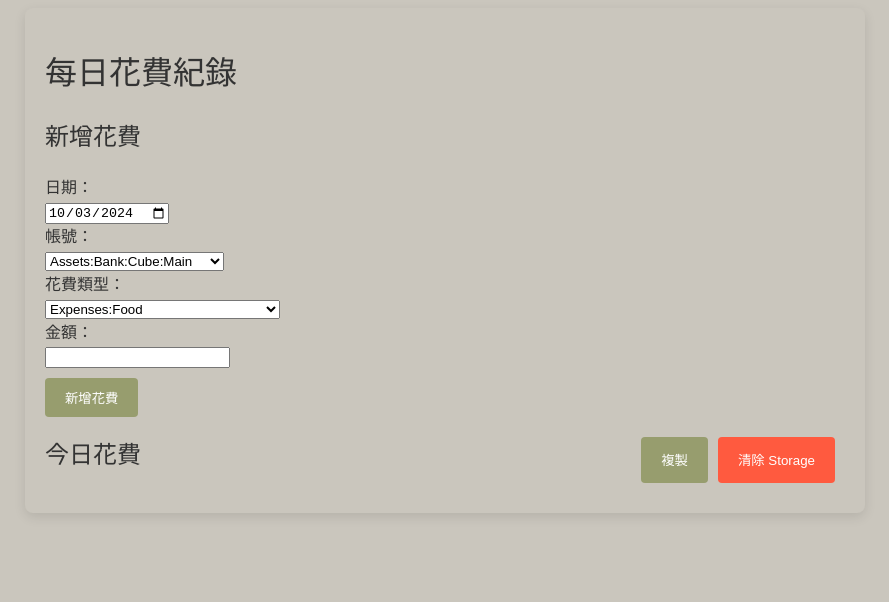
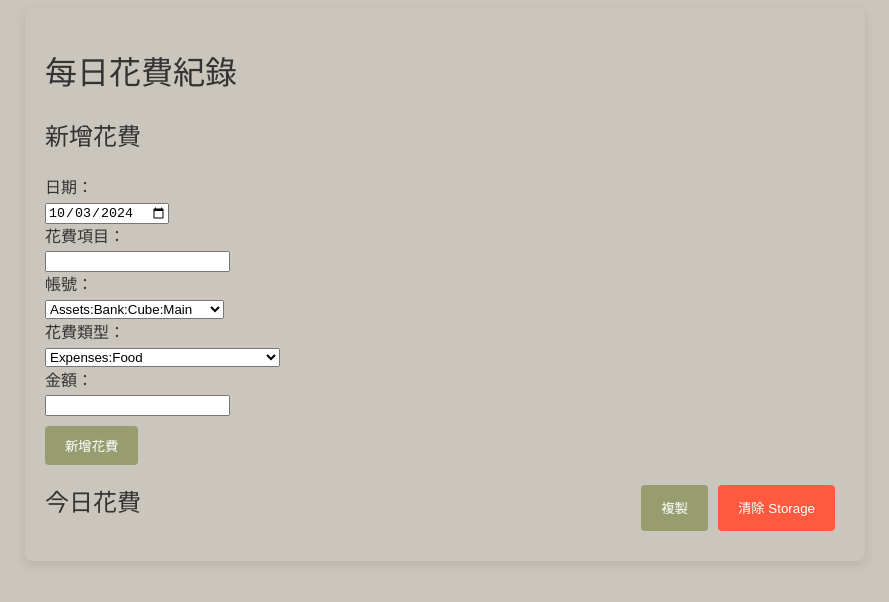
Before and after one commit to chialin/export-beancount-expenses, a React (Vite) app: page / in a window 1280 px wide. Shown: the top 602 px of the page, without its empty margins (195-1084 px from the left). Built offline with nearby package versions, Linux system fonts and the light colour scheme.

Commit message:
Added expense name field

```diff
--- a/src/App.tsx
+++ b/src/App.tsx
@@ -12,6 +12,7 @@ function App() {
   const [account, setAccount] = useState(assetAccounts[0]);
   const [expenseType, setExpenseType] = useState(expenses[0]);
   const [amount, setAmount] = useState(0);
+  const [expenseName, setExpenseName] = useState('');
 
   // 讀取 localStorage 資料
   useEffect(() => {
@@ -27,6 +28,7 @@ function App() {
       return;
     }
     const newExpense: Expense = {
+      expenseName,
       date,
       account,
       expenseType,
@@ -48,7 +50,7 @@ function App() {
   const exportToday = () => {
     const beancountExport = data
       .map((entry) => {
-        return `${entry.date} * "${entry.expenseType}"
+        return `${entry.date} * "${entry.expenseName}"
   ${entry.account}  ${(-entry.amount).toFixed(2)} TWD
   ${entry.expenseType}`;
       })
@@ -78,6 +80,16 @@ function App() {
             value={date}
             onChange={(e) => setDate(e.target.value)}
             className={`${styles.formControl} form-control`}
+          />
+        </div>
+      </div>
+      <div className="row mb-3">
+        <label className="col-12">花費項目：</label>
+        <div className="col-12">
+          <input
+            type="text"
+            onChange={(e) => setExpenseName(e.target.value)}
+            className={styles.formControl}
           />
         </div>
       </div>
@@ -153,11 +165,14 @@ function App() {
           data.map((entry: Expense, index) => (
             <div key={index} className={`${styles.expenseItem} row`}>
               <span className={styles.date}>{entry.date}</span>
+              <span className={styles.date}>{entry.expenseName}</span>
               <div className={styles.row}>
                 <span className={styles.account}>{entry.account}</span>
                 <span className={styles.expenseType}>{entry.expenseType}</span>
               </div>
-              <span className={styles.money}>{entry.amount}</span>
+              <span className={styles.money}>{`-${entry.amount.toFixed(
+                2
+              )}`}</span>
             </div>
           ))}
       </div>
--- a/src/types/expense.ts
+++ b/src/types/expense.ts
@@ -1,4 +1,5 @@
 export interface Expense {
+  expenseName: string;
   date: string; // 日期使用字串格式 'YYYY-MM-DD'
   account: string; // 帳戶名稱或帳號
   expenseType: string; // 花費的類型
```
